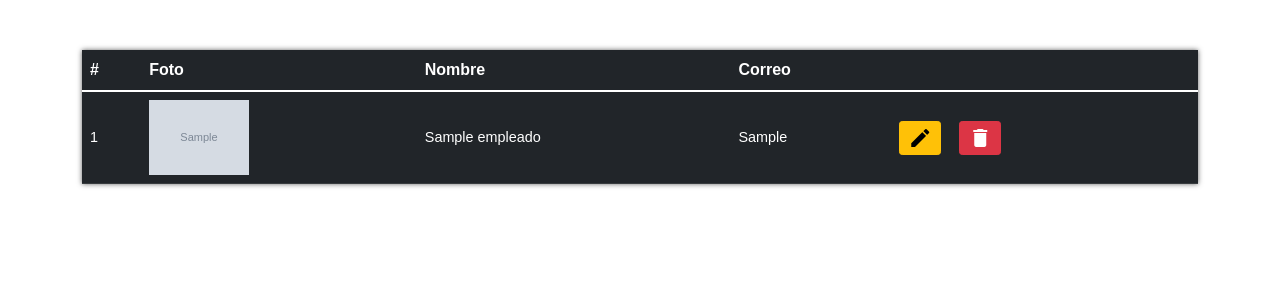
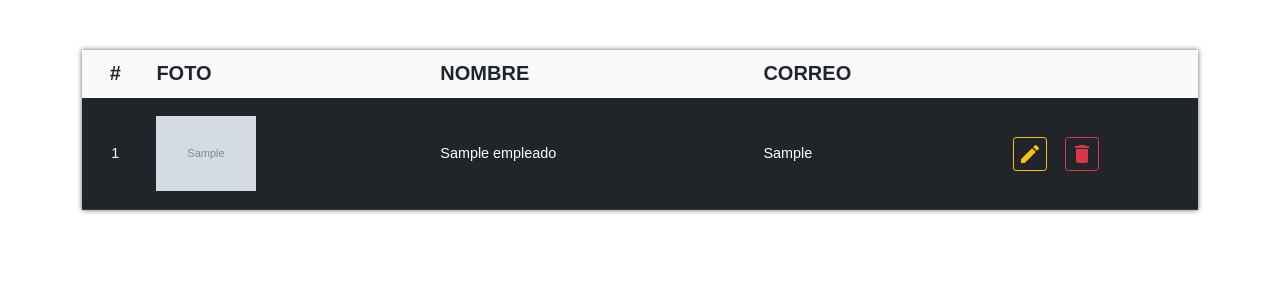
Before and after one commit to nnamregg/sistema-empleados, a Flask app: page / in a window 1280 px wide. Shown: the part 56-356 px from the top of the page. Run offline with Flask 2, Linux system fonts and the light colour scheme; tables that the repository leaves empty hold one stand-in row (values such as "Sample post"); grey boxes marked "Sample" are stand-in pictures.

Commit message:
Estilos de tabla

```diff
--- a/src/templates/empleados/index.html
+++ b/src/templates/empleados/index.html
@@ -1,28 +1,31 @@
 {% include 'header.html' %}
 <table class="table table-dark">
-    <thead class="thead-dark">
-        <tr>
-            <th>#</th>
-            <th>Foto</th>
-            <th>Nombre</th>
-            <th colspan="2">Correo</th>
+    <thead>
+        <tr class="table-light fs-5 text-dark">
+            <th class="text-center">#</th>
+            <th>FOTO</th>
+            <th>NOMBRE</th>
+            <th colspan="2">CORREO</th>
         </tr>
     </thead>
     <tbody>
         {% for empleado in empleados %}
         <tr>
-            <td>{{empleado.id}}</td>
+            <td class="text-center">{{empleado.id}}</td>
             <td>
                 <img
+                    class="profile-pic"
                     width="100"
                     src="userpic/{{empleado.foto}}"
                     alt="Foto de perfil">
             </td>
             <td>{{empleado.nombre}}</td>
-            <td>{{empleado.correo}}</td>
             <td>
+                <a class="link-no-style" href="mailto:{{empleado.correo}}">{{empleado.correo}}</a>
+            </td>
+            <td class="td-btns">
                 <a
-                    class="btn btn-warning btn-sm"
+                    class="btn btn-outline-warning btn-sm p-1"
                     href="/modify/{{empleado.id}}">
                     <span class="material-icons" aria-label="Editar">
                         edit
@@ -30,7 +33,7 @@
                 </a>
                 <a
                     id="btnBorrar"
-                    class="btn btn-danger btn-sm"
+                    class="btn btn-outline-danger btn-sm p-1"
                     href="/delete/{{empleado.id}}">
                     <span class="material-icons" aria-label="Eliminar">
                         delete
```
